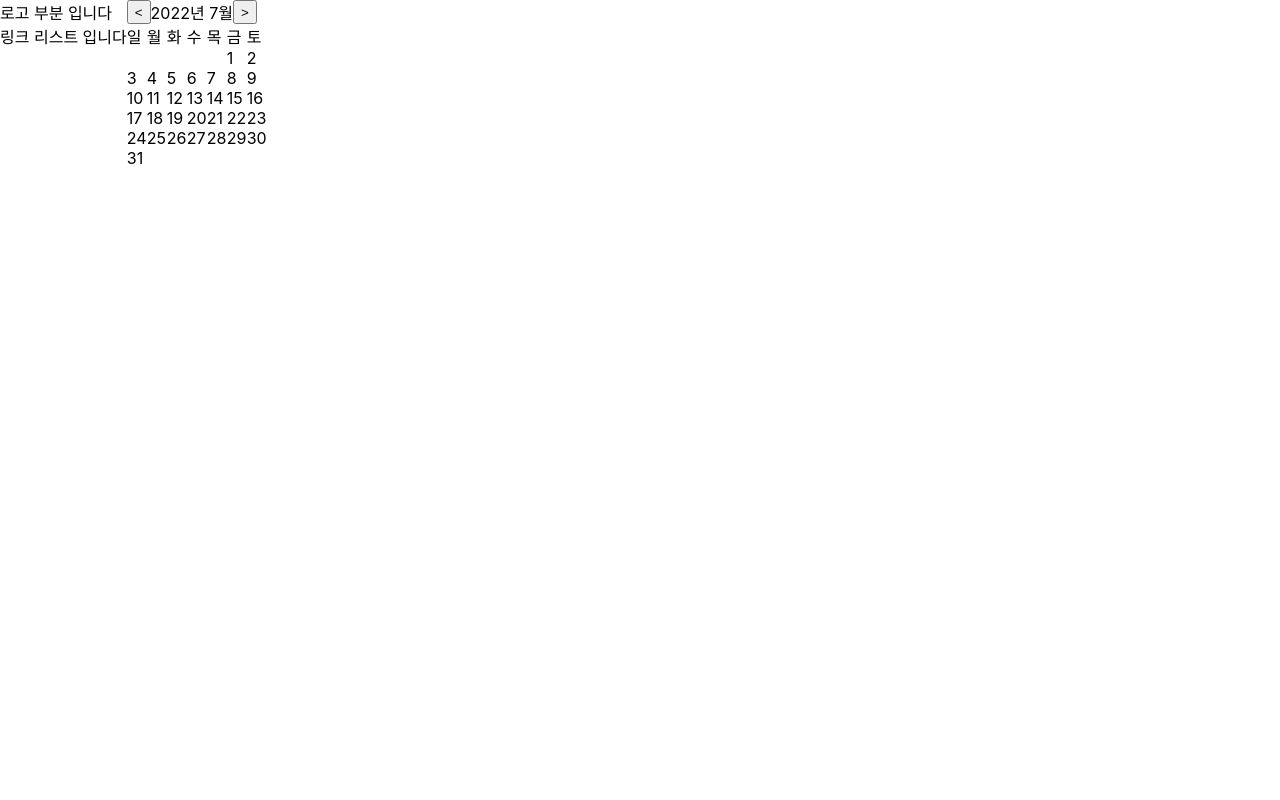
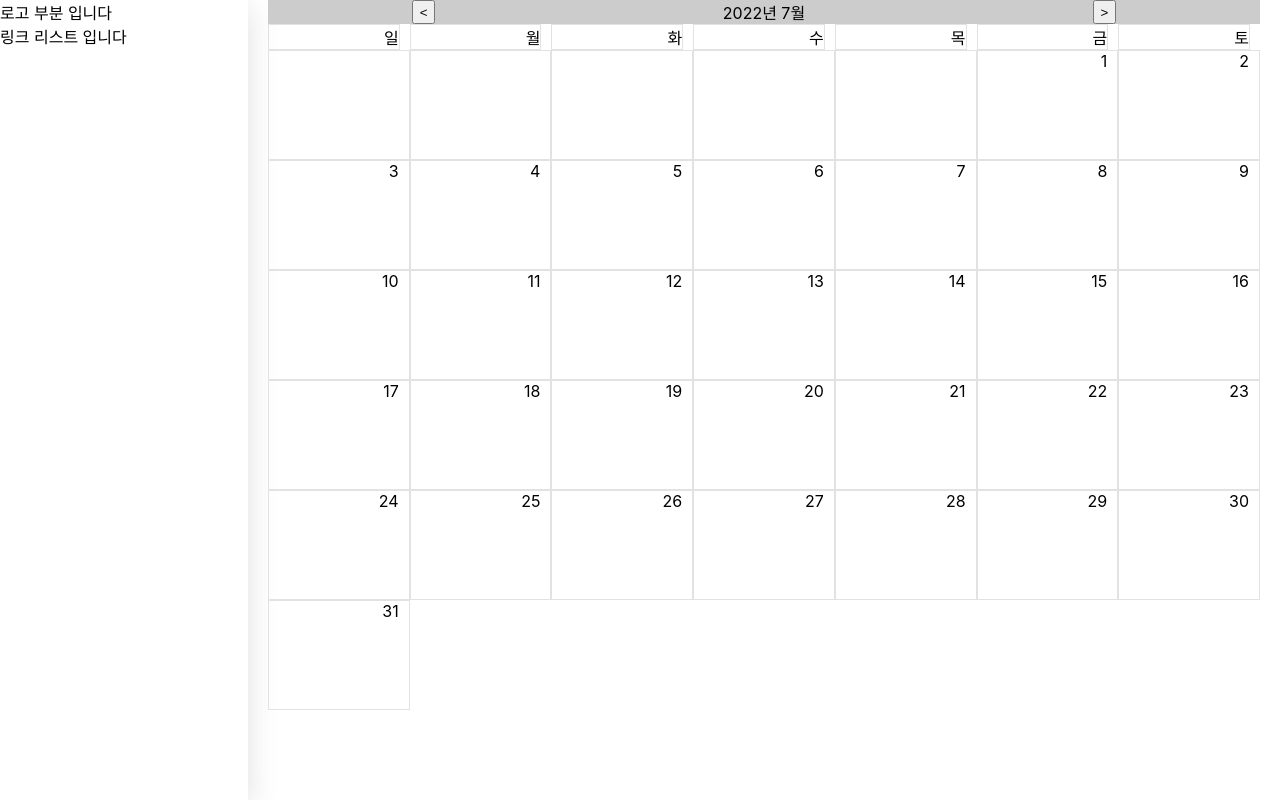
Before and after one commit to 9thxg/todo-list, a React (Create React App) app: page / in a window 1280 px wide. Built offline with nearby package versions, Linux system fonts and the light colour scheme.

Commit message:
UPDATE App.css
메인 부분 CSS 추가(캘린더 & 헤더)

```diff
--- a/src/App.css
+++ b/src/App.css
@@ -1,12 +1,58 @@
+.App {
+  min-height: 100vh;
+}
+
 .App {
   display: flex;
 }
 
+.Sidebar {
+  box-shadow: rgba(100, 100, 111, 0.2) 0px 7px 29px 0px;
+  width: 20%;
+}
+
+.Main {
+  width: 80%;
+  display: flex;
+  flex-direction: column;
+  margin-right: 20px;
+  margin-left: 20px;
+}
+
 .Header {
   display: flex;
+  justify-content: space-around;
+
+  background-color: #cccccc;
+}
+
+.Calendar {
+}
+
+.DayOfWeek {
+  align-items: center;
+  display: grid;
+  grid-template-columns: repeat(7, 1fr);
+  grid-auto-rows: minmax(20px, auto);
+  text-align: right;
 }
 
 .GridContainer {
   display: grid;
   grid-template-columns: repeat(7, 1fr);
+  grid-auto-rows: minmax(110px, auto);
+  text-align: right;
 }
+
+.Day {
+  margin-right: 10px;
+  border: 1px solid #e2e2e2;
+}
+
+.block {
+  border: 1px solid #e2e2e2;
+}
+
+.block_date {
+  margin-right: 10px;
+}
--- a/src/App.tsx
+++ b/src/App.tsx
@@ -19,7 +19,7 @@ function App() {
     <BrowserRouter>
       <div className="App">
         <Sidebar />
-        <div>
+        <div className="Main">
           <div className="Header">
             <button onClick={decreaseMonth}>{"<"}</button>
             <div>{`${date.getFullYear()}년 ${date.getMonth() + 1}`}월</div>
--- a/src/pages/Calendar.tsx
+++ b/src/pages/Calendar.tsx
@@ -31,9 +31,9 @@ const Calendar = ({ date }: { date: Date }) => {
 
   return (
     <div className="Calendar">
-      <div className="GridContainer">
+      <div className="DayOfWeek">
         {dayOfWeek.map((it) => (
-          <div>{it}</div>
+          <div className="Day">{it}</div>
         ))}
       </div>
 
```
